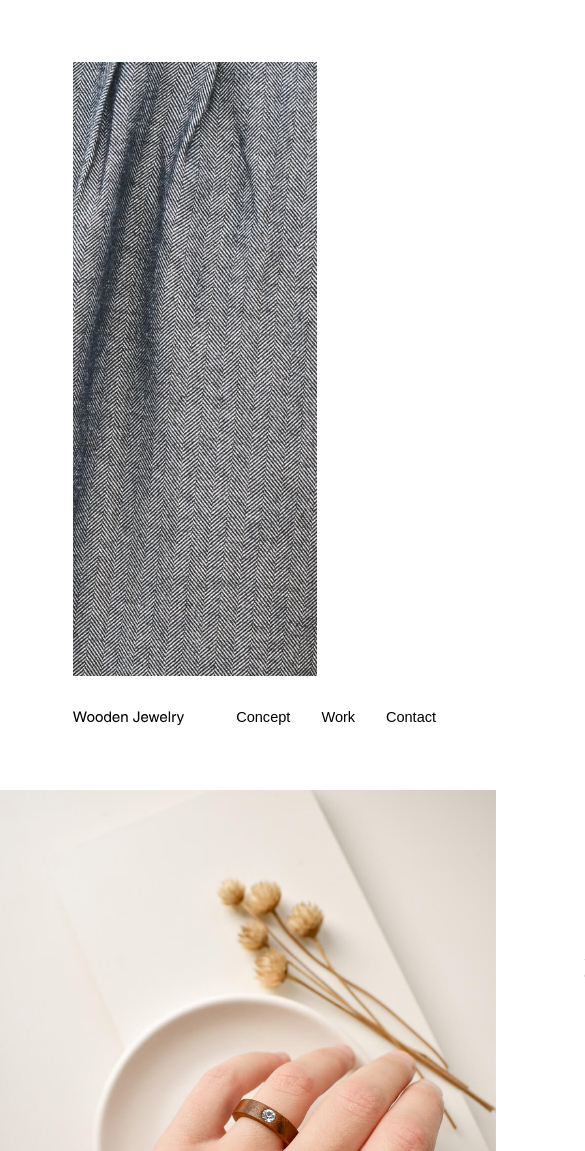
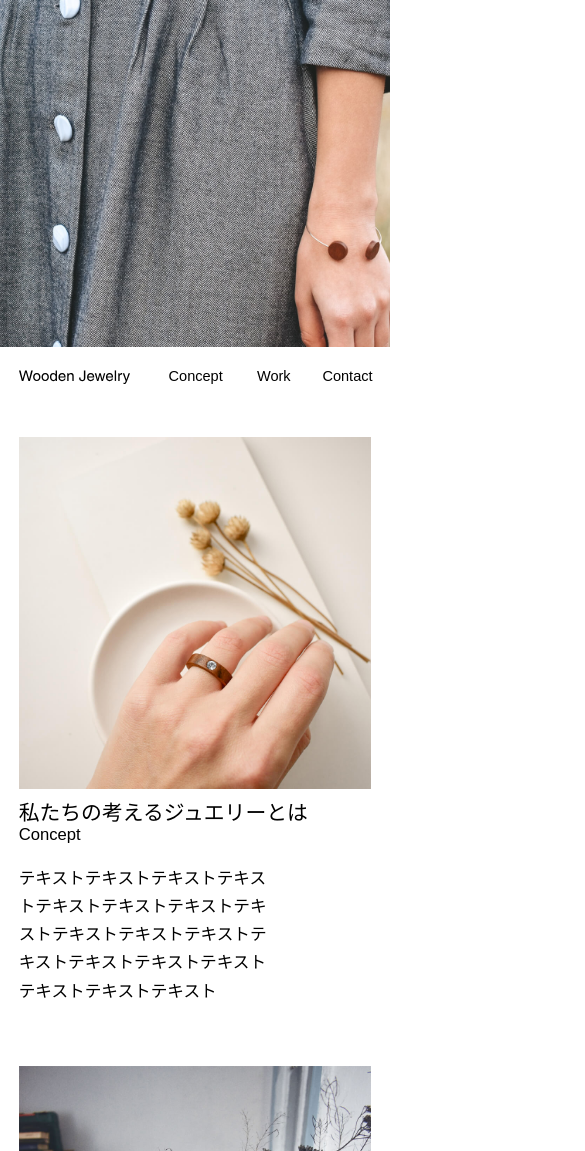
Before and after one commit to yoshida55/step06_-, a plain HTML site: page index.html in a window 390 px wide. Shown: the top 1151 px of the page, 585 px wide, since content can reach past the window. Drawn offline with Linux system fonts and the light colour scheme.

```diff
--- a/css/step_06.css
+++ b/css/step_06.css
@@ -6,12 +6,11 @@
   width: 100%;
   max-width: 140rem;
   margin: 0 auto;
-
   font-family: Arial, Helvetica, sans-serif;
 }
 
 /* ===============================================
-   メインビジュアル　男性のお洒落な服装
+   メインビジュアル　お洒落な服装
    =============================================== */
 
 .mainvisual_area {
@@ -23,10 +22,8 @@
   width: 126rem;
   max-width: 100%;
   height: 59rem;
-
-  margin: 6rem auto 0;
-
-  object-fit: cover; /* containからcoverに変更 */
+  margin: 6rem 0 0;
+  object-fit: cover;
   display: block;
 }
 
@@ -37,7 +34,7 @@
   display: flex;
   justify-content: flex-start;
   align-items: center;
-  width: 30rem; /* ★暫定★ */
+  width: 30rem;
   gap: 5rem;
   margin: 3.2rem 7rem 6.2rem 7rem;
 }
@@ -89,8 +86,6 @@
   display: flex;
   justify-content: center;
   align-items: center;
-  /* margin: 0 auto; */
-  /* width: 81.3rem; 482px(画像)67(余白)264px(文章) */
   width: 96.4rem;
   gap: 8.5rem;
   /* 画像とメッセージの多要素との距離　 */
@@ -113,14 +108,14 @@
 }
 
 .jewelry_top_Message_item {
-  width: 40.8rem; /* 幅を統一 */
+  width: 40.8rem;
   text-align: left;
   height: 3.2rem;
   font-size: 2.4rem;
 }
 
 .jewelry_Message_item_Concept {
-  width: 40.8rem; /* 幅を統一 */
+  width: 40.8rem;
   text-align: left;
 
   height: 1.7rem;
@@ -129,9 +124,8 @@
 }
 
 .jewelry_Message_discription {
-  width: 24.8rem; /* 幅を統一 */
+  width: 24.8rem;
   text-align: left;
-
   font-size: 1.6rem;
   line-height: 2.7rem;
 }
@@ -146,7 +140,6 @@
   margin-bottom: 12rem;
   width: 96.4rem;
   gap: 8.5rem;
-
   margin: 0 auto 6rem auto;
 }
 
@@ -181,17 +174,16 @@
 
 .handmade_Message_discription {
   width: 24.8rem;
-
   font-size: 1.6rem;
   line-height: 2.7rem;
 }
+
 /* ===============================================
    フッター
    =============================================== */
 
 .contact_row {
   display: flex;
-
   width: 96.4rem;
   justify-content: space-between;
   margin: 0 auto;
@@ -206,39 +198,43 @@
   height: 16.5rem;
 }
 
+
+
 /* ===============================================
    ★レスポンシブ★　メディアクエリ
    =============================================== */
-@media screen and (max-width: 376px) {
+@media screen and (max-width: 699.98px) {
+
   /* ===============================================
-   ★レスポンシブ★ メインビジュアル　男性のお洒落な服装
+   ★レスポンシブ★ メインビジュアル　お洒落な服装
    ============================================== */
+  .mainvisual_area {
+    width: 100%;
+    padding: 0rem;
+  }
+
+
   .mainvisual {
     width: 37.5rem;
     height: 33.4rem;
-
     margin: 0;
   }
 
   /* ===============================================
    ★レスポンシブ★  メインビジュアル下のヘッダ
    =============================================== */
-  .navi_erea {
+  .navi_area {
     display: block;
     margin: 2rem 0 5rem 0;
-    /* border: 1rem solid rgb(231, 25, 25); */
   }
 
   .navi_row {
     display: flex;
-
     justify-content: center;
     align-items: center;
-    width: 33.9rem; /* ★375-(18*2)★ */
+    width: 33.9rem;
     gap: 3.7rem;
     margin: 0 auto;
-
-    /* border: 1px solid rgb(25, 231, 25); */
   }
 
   .concept_nav {
@@ -259,16 +255,14 @@
   /* ===============================================
    レスポンシブ　ジュエリーとは
    =============================================== */
-  .jewelry_erea {
+  .jewelry_area {
     margin-bottom: 5.8rem;
   }
 
   .jewelry_row {
     flex-direction: column;
     justify-content: flex-start;
-
-    width: 100%; /* (48.2*2+17(空白)) */
-
+    width: 100%;
     /* 画像とメッセージの多要素との距離　 */
     margin: 0;
     gap: 0.6rem;
@@ -282,13 +276,13 @@
   /* ここでflexをうける */
   .jewelry_card {
     flex: 1;
-
     width: 100%;
     display: flex;
     flex-direction: column;
     justify-content: center;
     align-items: flex-start;
-    padding-left: 1.8rem; /* 画像との距離 */
+    padding-left: 1.8rem;
+    /* 画像との距離 */
   }
 
   .jewelry_top_Message_item {
@@ -314,25 +308,22 @@
   .handmade_row {
     flex-direction: column-reverse;
     justify-content: flex-start;
-
-    width: 100%; /* (48.2*2+17(空白)) */
-
+    width: 100%;
     /* 画像とメッセージの多要素との距離　 */
     margin: 0 auto 7.8rem auto;
-
     gap: 0.6rem;
   }
 
   /* ここでflexをうける */
   .handmade_card {
     flex: 1;
-
     width: 100%;
     display: flex;
     flex-direction: column;
     justify-content: center;
     align-items: flex-start;
-    padding-left: 1.8rem; /* 画像との距離 */
+    padding-left: 1.8rem;
+    /* 画像との距離 */
   }
 
   .handmade_top_Message_item {
@@ -366,12 +357,15 @@
     justify-content: space-between;
     margin: 0 auto;
   }
+
   .footer_image {
     width: 11rem;
     height: 1.4rem;
   }
+
   .footer_message {
     font-size: 1.4rem;
     height: 1.6rem;
   }
+
 }
--- a/index.html
+++ b/index.html
@@ -1,5 +1,6 @@
 <!DOCTYPE html>
 <html lang="ja">
+
 <head>
   <meta charset="UTF-8" />
   <meta name="viewport" content="width=device-width, initial-scale=1.0" />
@@ -8,28 +9,21 @@
   <link rel="stylesheet" href="css/style.css" />
   <link rel="stylesheet" href="css/step_06.css" />
 </head>
+
 <body>
   <div class="wrapper">
     <!-- ===============================================
          メインビジュアル　お洒落な服装
          =============================================== -->
     <section class="mainvisual_area">
-        <img
-          class="mainvisual"
-          src="img/mainvisual.jpg"
-          alt="お洒落な服装"
-        />
+      <img class="mainvisual" src="img/mainvisual.jpg" alt="お洒落な服装" />
     </section>
     <!-- ===============================================
          メインビジュアル下のヘッダ
          =============================================== -->
-      <header class="navi_erea">
+    <header class="navi_area">
       <div class="navi_row">
-          <img
-            class="logo_item"
-            src="img/logo.svg"
-            alt="木製ジュエリータイトルロゴ"
-          />
+        <img class="logo_item" src="img/logo.svg" alt="木製ジュエリータイトルロゴ" />
         <nav class="navi_item">
           <ul class="navi_items_list">
             <li><a class="concept_nav font_style" href="#">Concept</a></li>
@@ -42,7 +36,7 @@
     <!-- ===============================================
          ジュエリーとは
          =============================================== -->
-      <section class="jewelry_erea">
+    <section class="jewelry_area">
       <div class="jewelry_row">
         <img class="jewelry_img" src="img/concept.jpg" alt="女性の手と指輪" />
         <div class="jewelry_card">
@@ -51,10 +45,7 @@
           </h2>
           <p class="jewelry_Message_item_Concept">Concept</p>
           <p class="jewelry_Message_discription">
-              テキストテキストテキストテキストテキストテ
-              キストテキストテキストテキスト
-              テキストテキストテキストテキストテキストテ
-              キストテキストテキストテキスト
+            テキストテキストテキストテキストテキストテキストテキストテキストテキストテキストテキストテキストテキストテキストテキストテキストテキストテキスト
           </p>
         </div>
       </div>
@@ -70,17 +61,10 @@
           </h2>
           <p class="handmade_Message_item_Concept">Work</p>
           <p class="handmade_Message_discription">
-              テキストテキストテキストテキストテキストテ
-              キストテキストテキストテキスト
-              テキストテキストテキストテキストテキストテ
-              キストテキストテキストテキスト
+            テキストテキストテキストテキストテキストテキストテキストテキストテキストテキストテキストテキストテキストテキストテキストテキストテキストテキスト
           </p>
         </div>
-          <img
-            class="handmade_img"
-            src="img/work.jpg"
-            alt="ハンドメイドの雑貨"
-          />
+        <img class="handmade_img" src="img/work.jpg" alt="ハンドメイドの雑貨" />
       </div>
     </section>
 
@@ -88,13 +72,10 @@
         フッター
         =============================================== -->
     <footer class="contact_row">
-        <img
-          class="footer_image"
-          src="img/logo.svg"
-          alt="木製ジュエリータイトルロゴ"
-        />
+      <img class="footer_image" src="img/logo.svg" alt="木製ジュエリータイトルロゴ" />
       <p class="footer_message">© 2021 Wooden Jewelry</p>
     </footer>
   </div>
 </body>
+
 </html>
```
Also changed, not shown: css/style.css (+7 -2 lines). Lines whose indentation alone changed are shown as unchanged.
